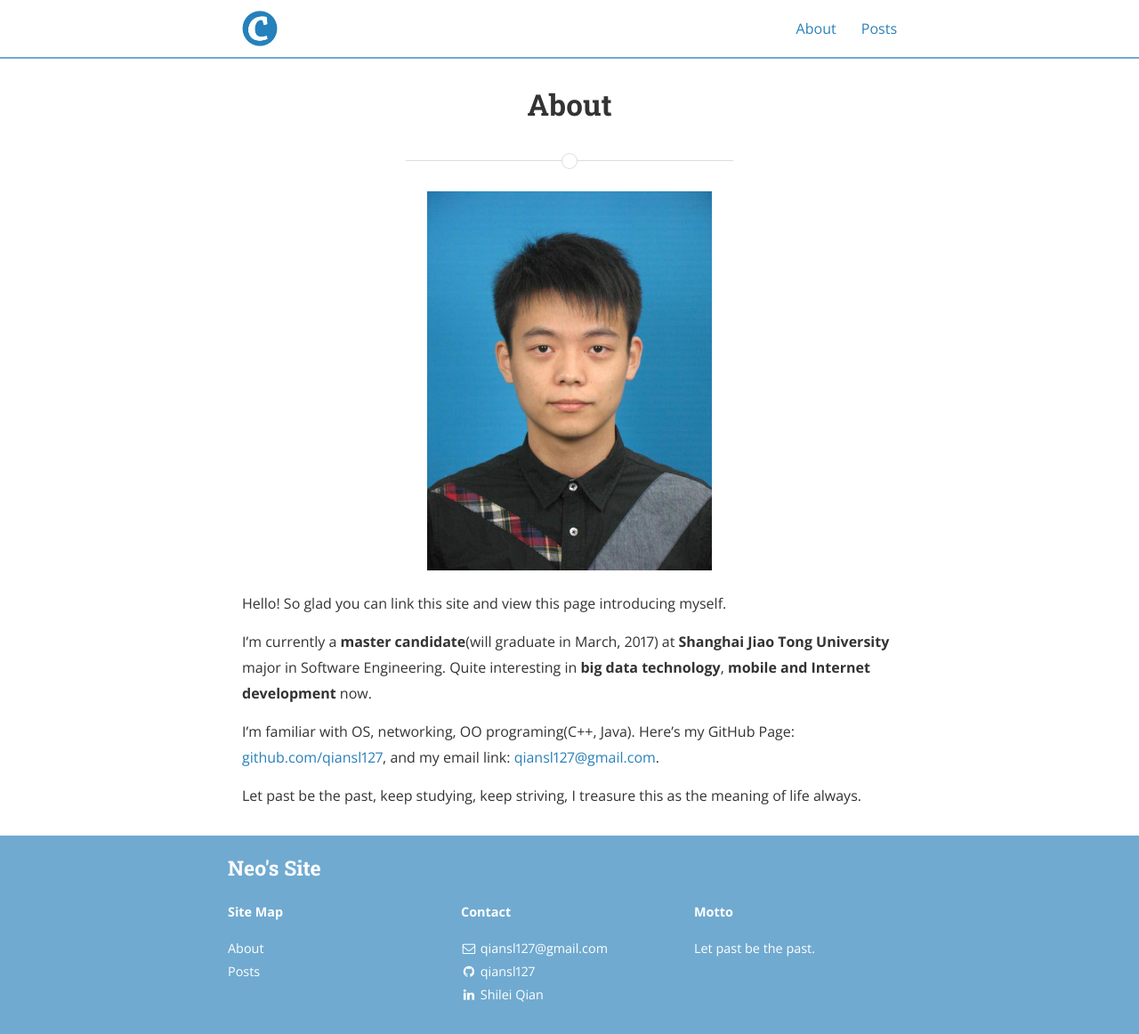
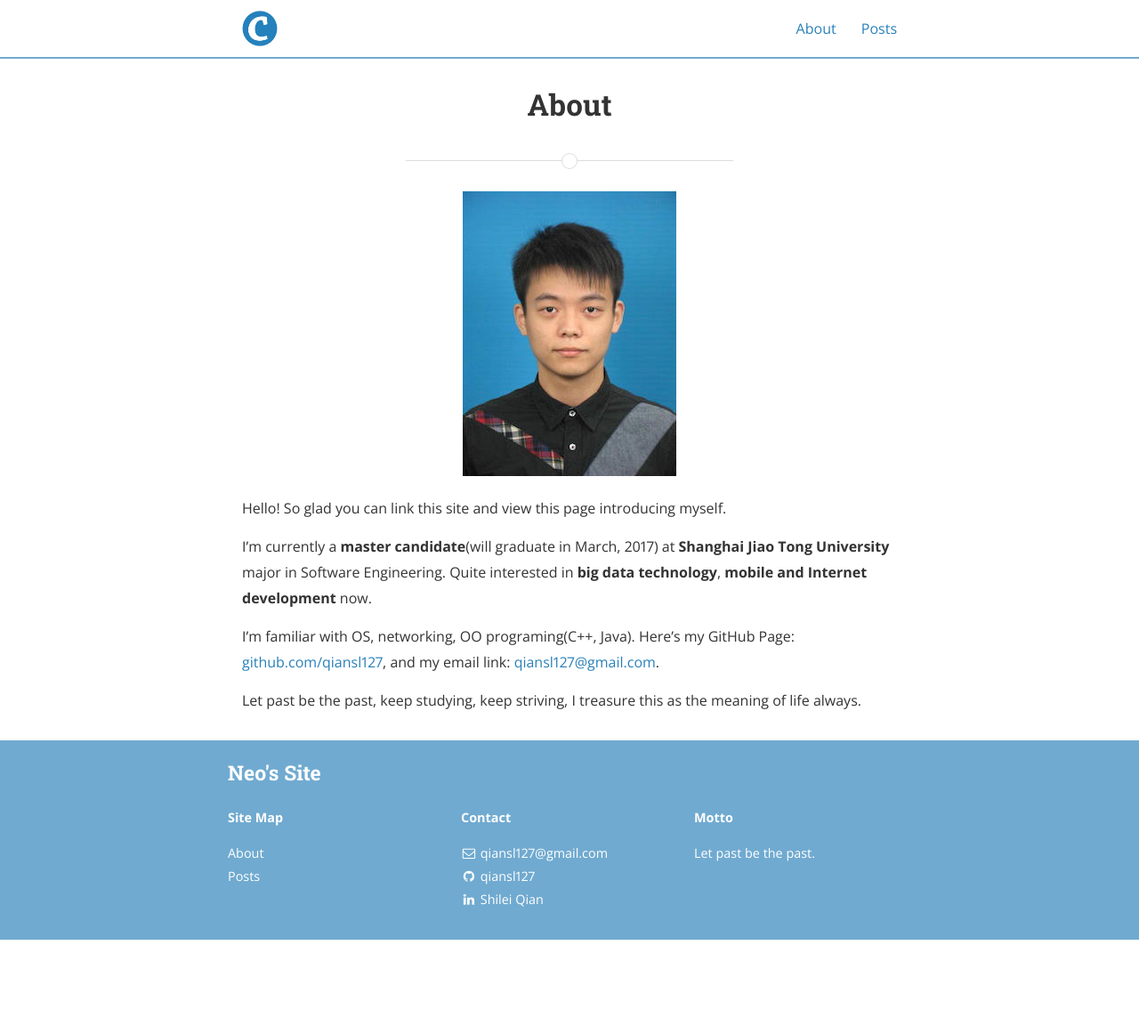
Before and after one commit to YangHR0805/qiansl127.github.io, a Jekyll site: the page built from about.md, in a window 1280 px wide. Shown: the whole page at 89% size. Built offline with Jekyll 4.4.1, drawn with Linux system fonts in a browser that asks for light colours; nearby versions of some CDN libraries; a style sheet for code colours, icons or effects is not loaded; after the commit the page ends 1056 px from its top, so only the background shows below that.

Commit message:
Update about page and adjust profile pic size

```diff
--- a/_sass/_layout.scss
+++ b/_sass/_layout.scss
@@ -318,7 +318,7 @@ pre code.hljs {
 			}
 		}
 		.profile {
-			max-width: 320px;
+			max-width: 240px;
 			margin: auto;
 			padding-bottom: 0.5em;
  		}
--- a/about.md
+++ b/about.md
@@ -8,7 +8,7 @@ permalink: /about/
 
 Hello! So glad you can link this site and view this page introducing myself.
 
-I'm currently a **master candidate**(will graduate in March, 2017) at **Shanghai Jiao Tong University** major in Software Engineering. Quite interesting in **big data technology**, **mobile and Internet development** now.
+I'm currently a **master candidate**(will graduate in March, 2017) at **Shanghai Jiao Tong University** major in Software Engineering. Quite interested in **big data technology**, **mobile and Internet development** now.
 
 I'm familiar with OS, networking, OO programing(C++, Java). Here's my GitHub Page: [github.com/qiansl127](https://github.com/qiansl127), and my email link: [qiansl127@gmail.com](mailto://qiansl127@gmail.com).
 
```
Also changed, not shown: assets/profile.jpg.
